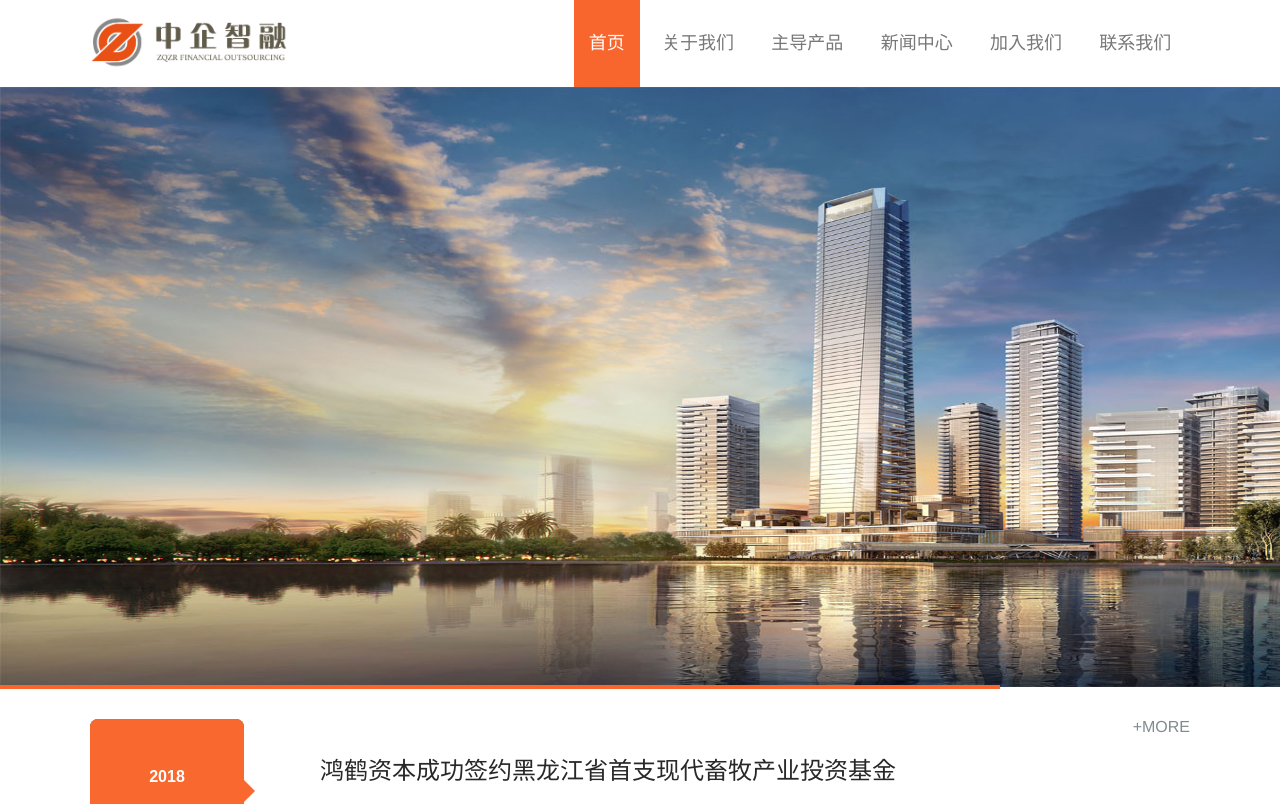
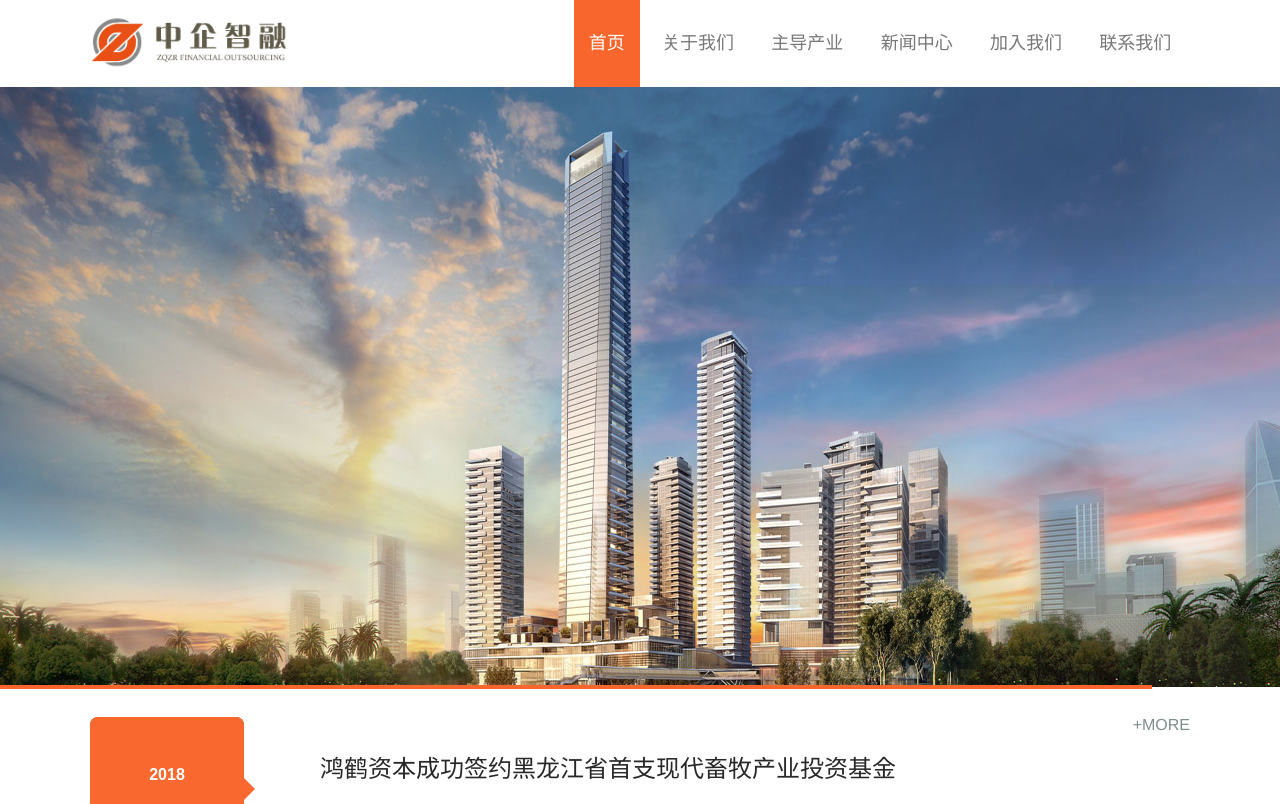
Before and after one commit to MaYuzhu/zhongqipiaoetong, a Vue app: page /#/home in a window 1280 px wide. Shown: the top 804 px of the page. Built offline with nearby package versions, Linux system fonts and the light colour scheme; a small style sheet from the web is missing.

Commit message:
4月18下午 周3

```diff
--- a/src/components/header/homeHeader.vue
+++ b/src/components/header/homeHeader.vue
@@ -7,12 +7,12 @@
           <li @click="goto('/home')" :class="{active:isChang('/home')}">首页</li>
           <li @click="goto('/about')" :class="{active:isChang('/about')}">关于我们
             <ul class="tow_nav">
-              <li><router-link to="">公司介绍</router-link></li>
-              <li><router-link to="">集团优势</router-link></li>
+              <li @click.stop=""><router-link to="/about/content1">公司介绍</router-link></li>
+              <li @click.stop=""><router-link to="/about/content2">集团优势</router-link></li>
             </ul>
 
           </li>
-          <li @click="goto('/main')" :class="{active:isChang('/main')}">主导产品</li>
+          <li @click="goto('/main')" :class="{active:isChang('/main')}">主导产业</li>
           <li @click="goto('/news')" :class="{active:isChang('/news')}">新闻中心</li>
           <li @click="goto('/join')" :class="{active:isChang('/join')}">加入我们</li>
           <li @click="goto('/contact')" :class="{active:isChang('/contact')}">联系我们</li>
@@ -83,7 +83,7 @@
           line-height 87px
 
         .tow_nav
-          width 175px
+          width 190px
           background #fff
           border-top 4px solid #f96624
           position absolute
@@ -92,17 +92,15 @@
           display none
           >li
             margin 0 20px
-            height 40px
-            line-height 40px
-            border-bottom solid 1px #999
+            height 48px
+            line-height 48px
+            border-bottom solid 1px rgb(224,224,224)
+            :hover
+              color #f96624
             &:last-child
               border-bottom none
             >a
               font-size 16px
               font-family '微软雅黑'
 
-
-
-
-
 </style>
--- a/src/pages/about/about.vue
+++ b/src/pages/about/about.vue
@@ -31,8 +31,9 @@
 
 <style lang="stylus" rel="stylesheet/stylus">
   .big_img
-    width 1920px
+    width 100%
     margin 0 auto
+    overflow hidden
     img
       display block
       width 100%
--- a/src/pages/about/aboutContent/aboutContent.vue
+++ b/src/pages/about/aboutContent/aboutContent.vue
@@ -2,7 +2,7 @@
   <div class="wrap_one">
 
 
-    <PagingTitle title="公司简介"></PagingTitle>
+    <PagingTitle title="公司简介" style="margin:50px auto 10px"></PagingTitle>
     <p>中企智融金融服务外包（北京）有限公司成立于2016年，股东为汉唐控股集团和黑龙江国投政信资产交易中心有限公司，注册资本金1亿元。</p>
     <br/>
     <p>中企智融金融服务外包（北京）有限公司总部位于北京朝阳区CBD核心区域。平台业务网点辐射全国，分布北京、天津、哈尔滨、齐齐哈尔、邯郸等地，形成了既有集中又有分散，既有统一性又有灵活性，适应复杂多变市场条件的高效率运行的公司管理运营体系，成为一家以互联网金融、商业保理、私募基金、融资租赁等业务为一身的多元化、跨区域的大型金融企业，为大众提供全方位的财富管理服务。</p>
--- a/src/pages/about/aboutContent2/aboutContent2.vue
+++ b/src/pages/about/aboutContent2/aboutContent2.vue
@@ -1,11 +1,16 @@
 <template>
     <div>
-      集团优势
+      <PagingTitle title="集团优势" style="margin: 50px auto 20px"></PagingTitle>
     </div>
 </template>
 
 <script>
-  export default {}
+  import PagingTitle from '../../../components/pagingTitle/pagingTitle.vue'
+  export default {
+    components:{
+      PagingTitle,
+    }
+  }
 </script>
 
 <style lang="stylus" rel="stylesheet/stylus">
--- a/src/pages/contact/contact.vue
+++ b/src/pages/contact/contact.vue
@@ -3,7 +3,7 @@
     <div class="big_img1">
       <img src="./big_img.jpg" alt="">
     </div>
-    <PagingTitle title="联系方式" style="margin:50px 0"></PagingTitle>
+    <PagingTitle title="联系方式" style="margin:60px 0"></PagingTitle>
     <ul class="msg">
       <li>
         <i class="iconfont icon-dingwei"></i>
--- a/src/pages/home/home.vue
+++ b/src/pages/home/home.vue
@@ -3,6 +3,7 @@
     <HomeBigImg></HomeBigImg>
     <HomeNew></HomeNew>
     <Industry></Industry>
+
 	</div>
 </template>
 
@@ -14,7 +15,8 @@
   	components:{
       HomeBigImg,
       HomeNew,
-      Industry
+      Industry,
+
     }
   }
 </script>
--- a/src/pages/home/homeBigImg.vue
+++ b/src/pages/home/homeBigImg.vue
@@ -1,10 +1,12 @@
 <template>
   <div>
-    <div class="big_img" min-width="1000px">
+    <div class="big_img">
       <img src="./img/bigimg.jpg" alt="主图" />
     </div>
     <div class="line_wrap">
-      <div class="line"></div>
+      <div class="line_w">
+        <div class="line"></div>
+      </div>
     </div>
 
   </div>
@@ -26,15 +28,22 @@
     margin 0 auto
     overflow hidden
     img
+      display block
       width 1920px
   .line_wrap
     width 100%
+    height 4px
     margin 0 auto
-    .line
-      width 1000px
+    position absolute
+    z-index 10
+    .line_w
+      width 1920px
       height 4px
-      background #f9662d
-      margin-top -2px
-      position relative
-      z-index 10
+      margin 0 auto
+      .line
+        width 60%
+        height 4px
+        background #f9662d
+        margin-top -2px
+
 </style>
--- a/src/pages/home/homeNew.vue
+++ b/src/pages/home/homeNew.vue
@@ -21,7 +21,7 @@
           </li>
         </ul>
       </div>
-      <div class="right_data">
+      <div class="right_data" v-if="changeIndex==1">
         <a href="javascript:;">+MORE</a>
         <h2>鸿鹤资本成功签约黑龙江省首支现代畜牧产业投资基金</h2>
         <div class="line"></div>
@@ -35,6 +35,34 @@
           </div>
         </div>
       </div>
+      <div class="right_data" v-if="changeIndex==2">
+        <a href="javascript:;">+MORE</a>
+        <h2>这是一个测试标题</h2>
+        <div class="line"></div>
+        <div class="right_data_text">
+          <div class="text">
+            <p>这是一段测试文本内容（以下简称“鸿鹤资本”）在哈尔滨市黑龙江省政府签署现代畜牧产业投资基金框架协议。历经一年严格甄选，鸿鹤资本最终成为黑龙江省畜牧业产业基金的合作方。黑龙江省政府副省长吕维峰、副......</p>
+            <a href="javascript:;">详细信息 <img src="./img/jiantou.jpg" alt=""></a>
+          </div>
+          <div class="img_right">
+            <img src="./img/dichan.jpg" alt="new">
+          </div>
+        </div>
+      </div>
+      <div class="right_data" v-if="changeIndex==3">
+        <a href="javascript:;">+MORE</a>
+        <h2>这是一个测试标题三</h2>
+        <div class="line"></div>
+        <div class="right_data_text">
+          <div class="text">
+            <p>这是一段测试文本内容（以下简称“鸿鹤资本”）在哈尔滨市黑龙江省政府签署现代畜牧产业投资基金框架协议。历经一年严格甄选，鸿鹤资本最终成为黑龙江省畜牧业产业基金的合作方。黑龙江省政府副省长吕维峰、副......</p>
+            <a href="javascript:;">详细信息 <img src="./img/jiantou.jpg" alt=""></a>
+          </div>
+          <div class="img_right">
+            <img src="./img/bigimg.jpg" alt="new">
+          </div>
+        </div>
+      </div>
     </div>
   </div>
 </template>
@@ -43,8 +71,8 @@
   export default {
     data(){
       return{
-        index:0,
         changeIndex:1,
+        show:1
       }
     },
     methods:{
@@ -70,8 +98,8 @@
         .borderList
           width 154px
           height 138px
-          border-top solid 1px rgba(100,100,100,.5)
-          border-bottom solid 1px rgba(100,100,100,.5)
+          border-top solid 1px rgb(105,73,61)
+          border-bottom solid 1px rgb(105,73,61)
           position absolute
           top 140px
         >ul
--- a/src/pages/main/main.vue
+++ b/src/pages/main/main.vue
@@ -1,11 +1,16 @@
 <template>
 	<div>
-    main 主导产品
+    <PagingTitle title="主导产业" style="margin:50px auto 10px"></PagingTitle>
 	</div>
 </template>
 
 <script>
-	export default {}
+  import PagingTitle from '../../components/pagingTitle/pagingTitle.vue'
+	export default {
+    components:{
+      PagingTitle,
+    }
+  }
 </script>
 
 <style lang="stylus" rel="stylesheet/stylus">
--- a/src/pages/news/news.vue
+++ b/src/pages/news/news.vue
@@ -27,7 +27,7 @@
 
 <style lang="stylus" rel="stylesheet/stylus">
   .news_big
-    width 1920px
+    width 100%
     display block
     margin 0 auto
   .nav
--- a/src/pages/news/news1/news1.vue
+++ b/src/pages/news/news1/news1.vue
@@ -1,7 +1,7 @@
 <template>
     <div class="news_wrap">
 
-      <PagingTitle title="公司动态"></PagingTitle>
+      <PagingTitle title="公司动态" style="margin:50px auto 10px"></PagingTitle>
       <ul class="news_list">
         <li>
           <div>
```
Also changed, not shown: src/pages/home/img/bigimg.jpg, src/pages/home/img/矢量智能对象.gif (deleted), 1 other file (tests, documents, lock files or other folders).
